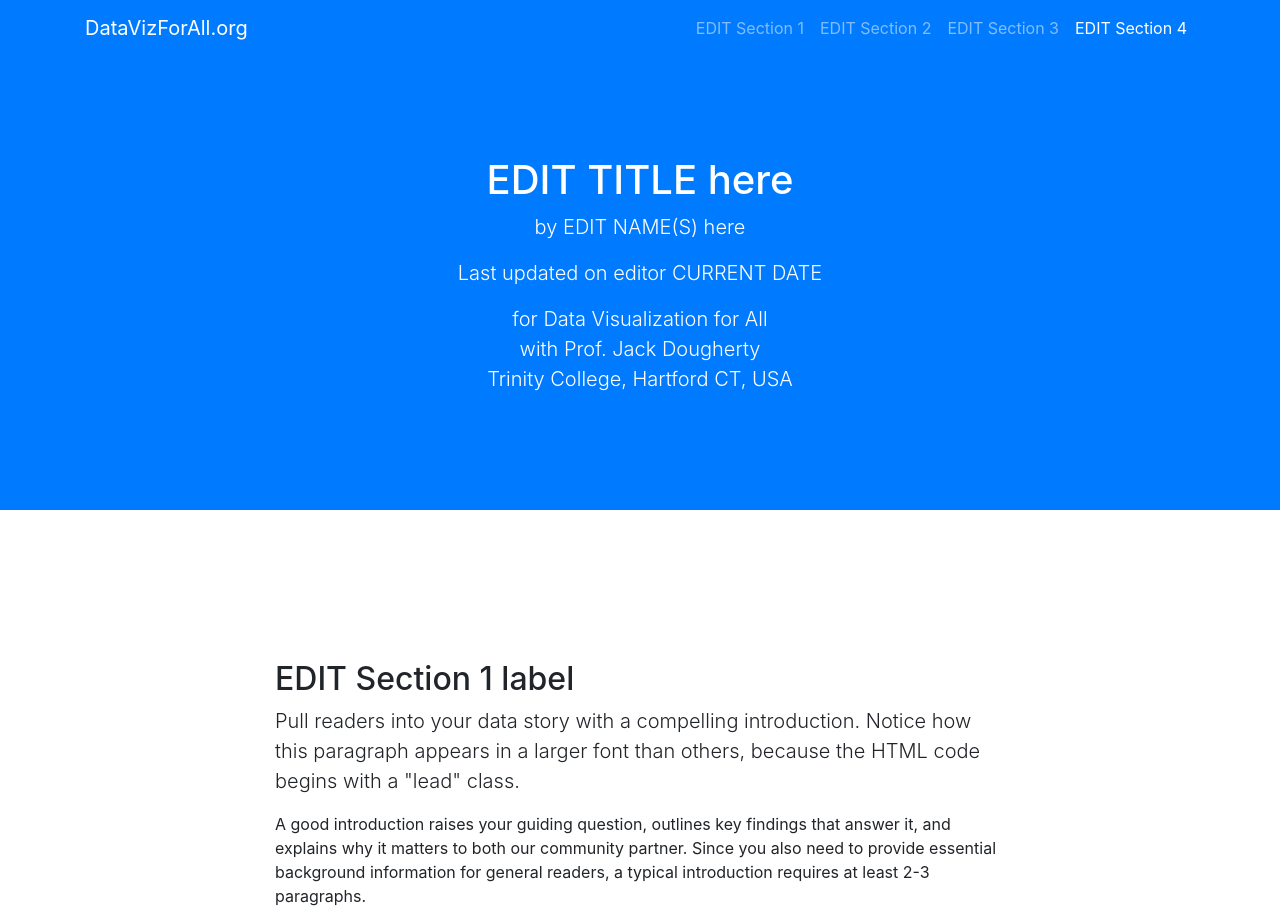
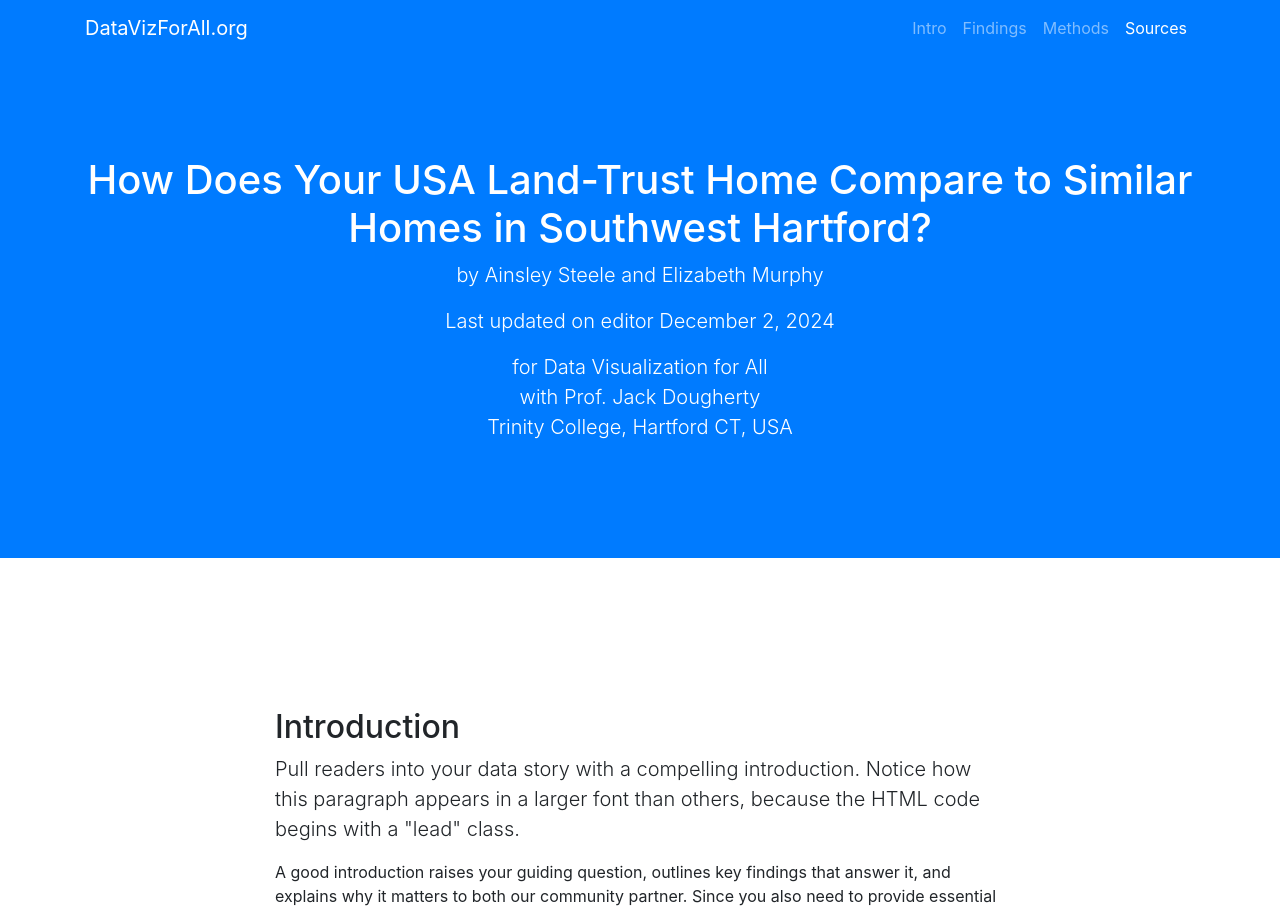
Before and after one commit to DataVizForAll/clt-steele-murphy, a plain HTML site: page index.html in a window 1280 px wide. Shown: the top 911 px of the page. Drawn offline with nearby package versions, Linux system fonts and the light colour scheme.

Commit message:
Update index.html

```diff
--- a/index.html
+++ b/index.html
@@ -34,16 +34,16 @@
       <div class="collapse navbar-collapse" id="navbarResponsive">
         <ul class="navbar-nav ml-auto">
           <li class="nav-item">
-            <a class="nav-link js-scroll-trigger" href="#section1">EDIT Section 1</a>
+            <a class="nav-link js-scroll-trigger" href="#section1">Intro</a>
           </li>
           <li class="nav-item">
-            <a class="nav-link js-scroll-trigger" href="#section2">EDIT Section 2</a>
+            <a class="nav-link js-scroll-trigger" href="#section2">Findings</a>
           </li>
           <li class="nav-item">
-            <a class="nav-link js-scroll-trigger" href="#section3">EDIT Section 3</a>
+            <a class="nav-link js-scroll-trigger" href="#section3">Methods</a>
           </li>
           <li class="nav-item">
-            <a class="nav-link js-scroll-trigger" href="#section4">EDIT Section 4</a>
+            <a class="nav-link js-scroll-trigger" href="#section4">Sources</a>
           </li>
         </ul>
       </div>
@@ -53,9 +53,9 @@
 
   <header class="bg-primary text-white">
     <div class="container text-center">
-      <h1>EDIT TITLE here</h1>
-      <p class="lead">by EDIT NAME(S) here</p>
-      <p class="lead">Last updated on editor CURRENT DATE</p>
+      <h1>How Does Your USA Land-Trust Home Compare to Similar Homes in Southwest Hartford?</h1>
+      <p class="lead">by Ainsley Steele and Elizabeth Murphy</p>
+      <p class="lead">Last updated on editor December 2, 2024</p>
       <p class="lead">for Data Visualization for All</br>with Prof. Jack Dougherty</br>Trinity College, Hartford CT, USA</p>
     </div>
   </header>
@@ -66,7 +66,7 @@
       <div class="row">
         <div class="col-lg-8 mx-auto">
 
-          <h2>EDIT Section 1 label</h2>
+          <h2>Introduction</h2>
 
           <p class="lead">Pull readers into your data story with a compelling introduction. Notice how this paragraph appears in a larger font than others, because the HTML code begins with a "lead" class.</p>
 
@@ -94,7 +94,7 @@
       <div class="row">
         <div class="col-lg-8 mx-auto">
 
-          <h2>EDIT Section 2 Label</h2>
+          <h2>Findings</h2>
 
           <p>TELL your story and SHOW your evidence. When describing charts, maps, or tables that appear further below, refer to them "...as shown in Figure 1" or "...as shown in Table 1" and include those figure/table numbers in the titles or captions below.</p>
 
@@ -117,7 +117,7 @@
       <div class="row">
         <div class="col-lg-8 mx-auto">
 
-          <h2>EDIT Section 3 Label</h2>
+          <h2>Methods</h2>
 
           <p>Create a separate section to describe how you obtained your data, key steps in your process, and cautions for interpreting its meaning. Write for an audience of future Trinity College students who may wish to replicate your steps. Write in HTML format and always include links to data sources, like this example from <a href='https://data.ct.gov'>CT Open Data</a>. Also link to your shared Google Sheets when appropriate.</p>
 
@@ -161,7 +161,7 @@
       <div class="row">
         <div class="col-lg-8 mx-auto">
 
-          <h2>EDIT Section 4 Label: Advanced Tips</h2>
+          <h2>Sources</h2>
 
           <p>All of your data visualizations should be interactive. But if you need to insert a static image, you can upload a JPG or PNG to the GitHub repo, and insert it using the HTML image tag ("img") that points to a source image ("src") stored in your repo, as shown below:</p>
 
```
